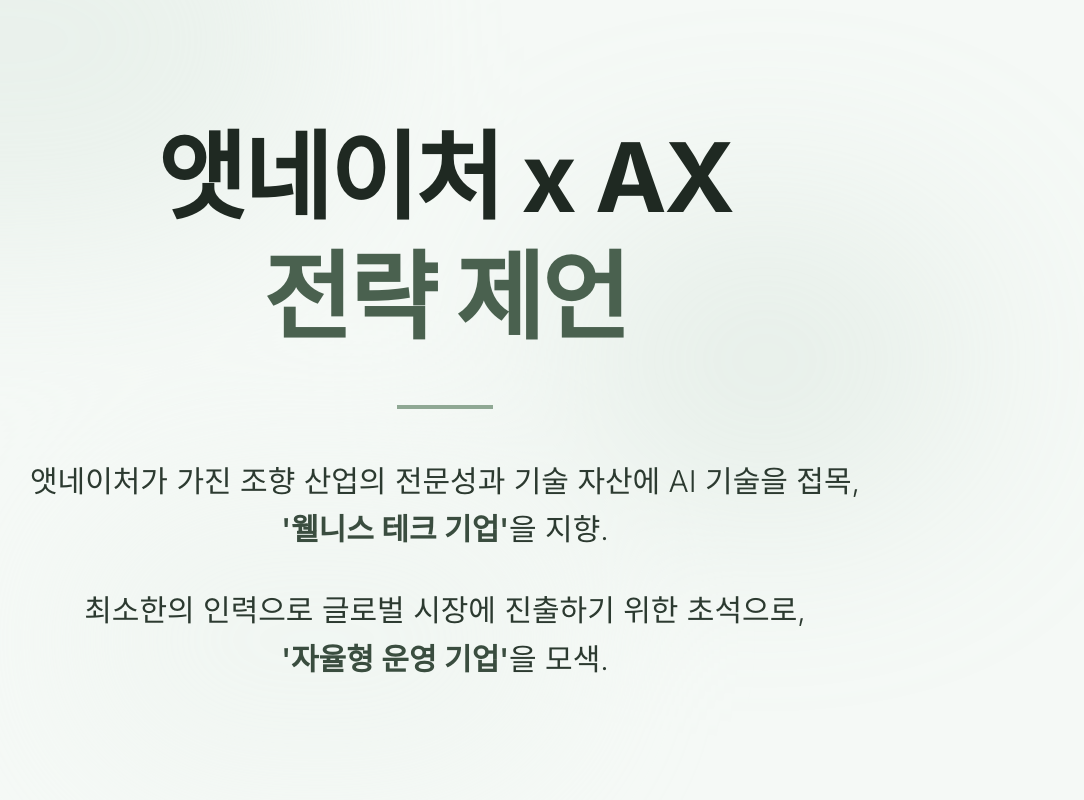
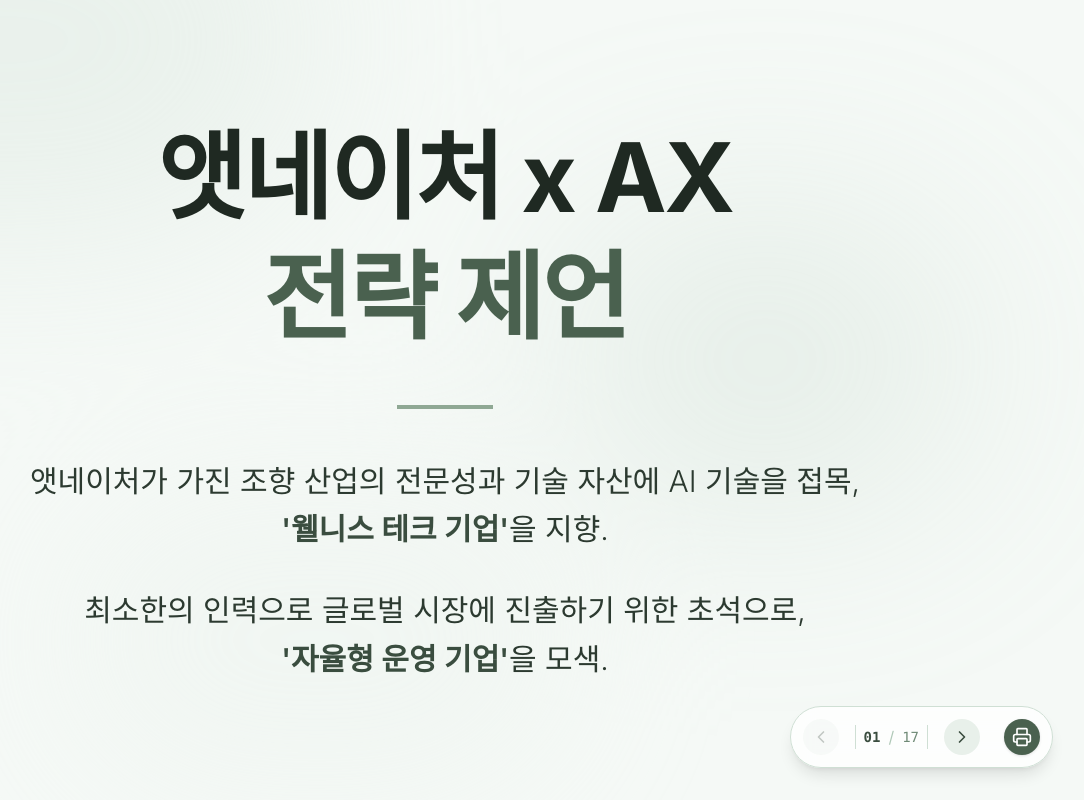
Before and after one commit to tomwaits76/atnature-AX-proposal, a Next.js app: page / in a window 1280 px wide. Shown: the whole page, without its empty margins (195-1279 px from the left). Built offline with nearby package versions, Linux system fonts and the light colour scheme.

Commit message:
style: enhance navigation visibility and print quality

```diff
--- a/src/components/SlideDeck.tsx
+++ b/src/components/SlideDeck.tsx
@@ -26,6 +26,10 @@ const SLIDE_COUNT = 17;
 export default function SlideDeck() {
     const [currentSlide, setCurrentSlide] = useState(0);
     const [printMode, setPrintMode] = useState(false);
+
+    const handlePrint = useCallback(() => {
+        window.print();
+    }, []);
 
     const nextSlide = useCallback(() => {
         setCurrentSlide((prev) => (prev < SLIDE_COUNT - 1 ? prev + 1 : prev));
@@ -88,7 +92,7 @@ export default function SlideDeck() {
             <div className="bg-white min-h-screen">
                 <div className="fixed top-4 right-4 z-50 no-print">
                     <button
-                        onClick={() => window.print()}
+                        onClick={handlePrint}
                         className="bg-sage-600 text-white px-4 py-2 rounded shadow hover:bg-sage-700 mr-2"
                     >
                         Save as PDF
@@ -114,16 +118,20 @@ export default function SlideDeck() {
     return (
         <div className="relative w-screen h-screen overflow-hidden bg-sage-50 text-sage-900">
             {/* Navigation Controls */}
-            <div className="absolute bottom-8 right-8 z-50 flex space-x-4 opacity-0 hover:opacity-100 transition-opacity duration-300">
-                <button onClick={prevSlide} disabled={currentSlide === 0} className="p-2 rounded-full bg-sage-200 hover:bg-sage-300 disabled:opacity-50">
-                    <ChevronLeft size={24} />
+            <div className="absolute bottom-8 right-8 z-50 flex items-center space-x-4 bg-white/80 backdrop-blur-md border border-sage-200 p-3 rounded-full shadow-lg transition-all duration-300">
+                <button onClick={prevSlide} disabled={currentSlide === 0} className="p-2 rounded-full bg-sage-100 hover:bg-sage-200 text-sage-700 disabled:opacity-30 transition-colors">
+                    <ChevronLeft size={20} />
                 </button>
-                <span className="self-center font-mono text-sage-600">{currentSlide + 1} / {SLIDE_COUNT}</span>
-                <button onClick={nextSlide} disabled={currentSlide === SLIDE_COUNT - 1} className="p-2 rounded-full bg-sage-200 hover:bg-sage-300 disabled:opacity-50">
-                    <ChevronRight size={24} />
+                <div className="flex items-center space-x-2 px-2 border-x border-sage-200">
+                    <span className="font-mono text-sm font-semibold text-sage-700">{String(currentSlide + 1).padStart(2, '0')}</span>
+                    <span className="text-sage-300">/</span>
+                    <span className="font-mono text-sm text-sage-500">{String(SLIDE_COUNT).padStart(2, '0')}</span>
+                </div>
+                <button onClick={nextSlide} disabled={currentSlide === SLIDE_COUNT - 1} className="p-2 rounded-full bg-sage-100 hover:bg-sage-200 text-sage-700 disabled:opacity-30 transition-colors">
+                    <ChevronRight size={20} />
                 </button>
-                <button onClick={() => setPrintMode(true)} className="p-2 rounded-full bg-sage-200 hover:bg-sage-300 ml-4" title="Print Mode">
-                    <Printer size={24} />
+                <button onClick={() => setPrintMode(true)} className="p-2 rounded-full bg-sage-600 hover:bg-sage-700 text-white shadow-sm ml-2 transition-all hover:scale-110" title="Print Mode">
+                    <Printer size={20} />
                 </button>
             </div>
 
```
Also changed, not shown: .agent/skills/architecture-audit/SKILL.md (added), 1 other file (tests, documents, lock files or other folders).
